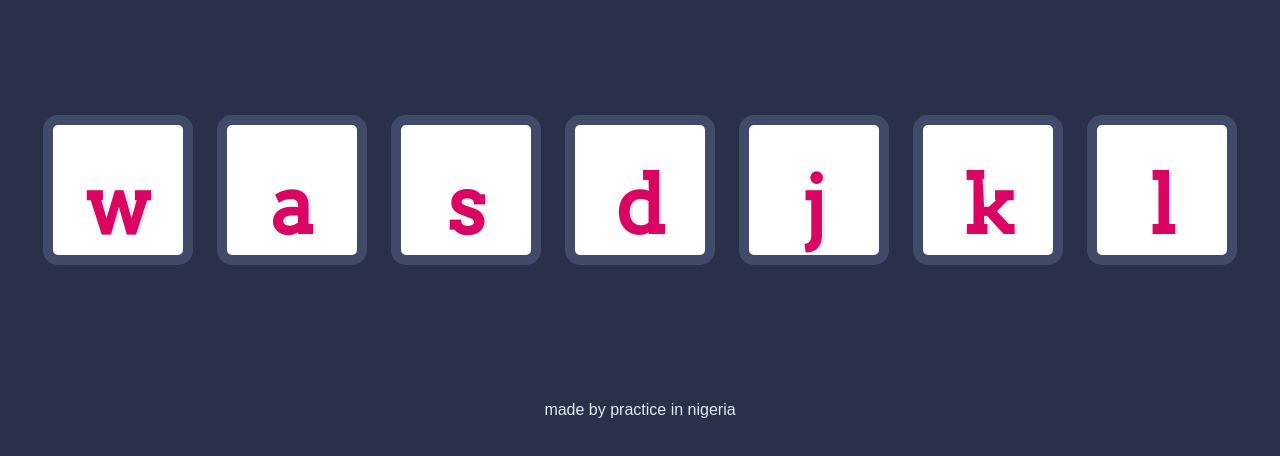
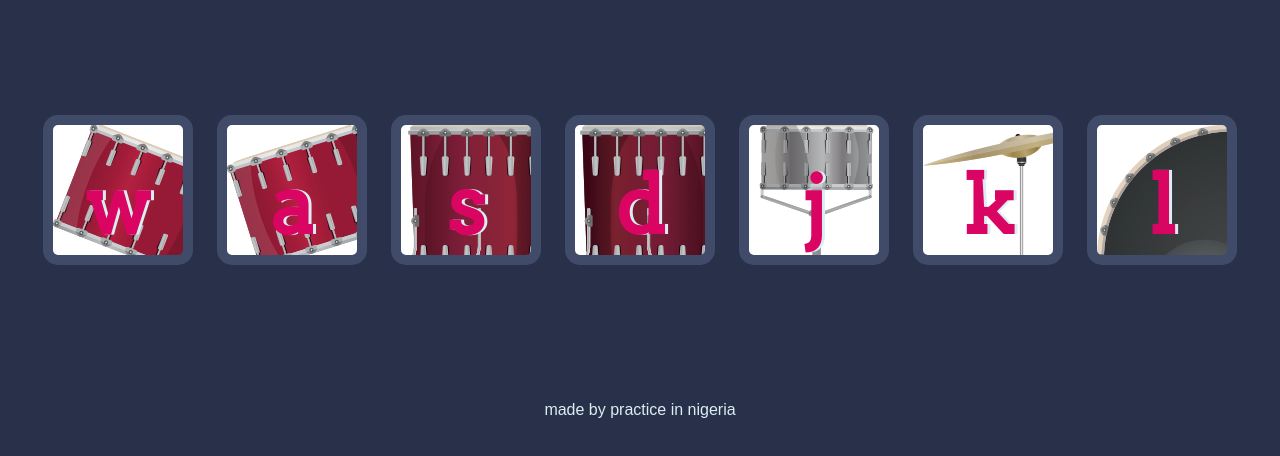
Before and after one commit to Marwebofficial/drum, a plain HTML site: page index.html in a window 1280 px wide. Shown: the part 174-630 px from the top of the page. Drawn offline with Linux system fonts and the light colour scheme.

Commit message:
Update styles.css

```diff
--- a/styles.css
+++ b/styles.css
@@ -17,31 +17,31 @@ footer {
 }
 
 .w {
-background: url('images/tom1.png');
+background: url('tom1.png');
 }
 
 .a {
-background: url('images/tom2.png');
+background: url('tom2.png');
 }
 
 .s {
-background: url('images/tom3.png');
+background: url('tom3.png');
 }
 
 .d {
-background: url('images/tom4.png');
+background: url('tom4.png');
 }
 
 .j {
-background: url('images/snare.png');
+background: url('snare.png');
 }
 
 .k {
-background: url('images/crash.png');
+background: url('crash.png');
 }
 
 .l {
-background: url('images/kick.png');
+background: url('kick.png');
 }
 
 .set {
```
